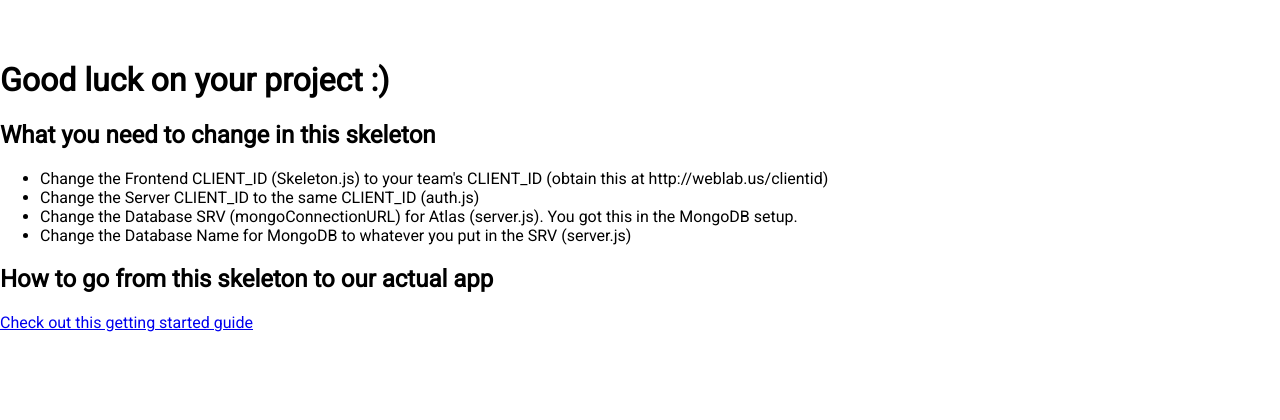
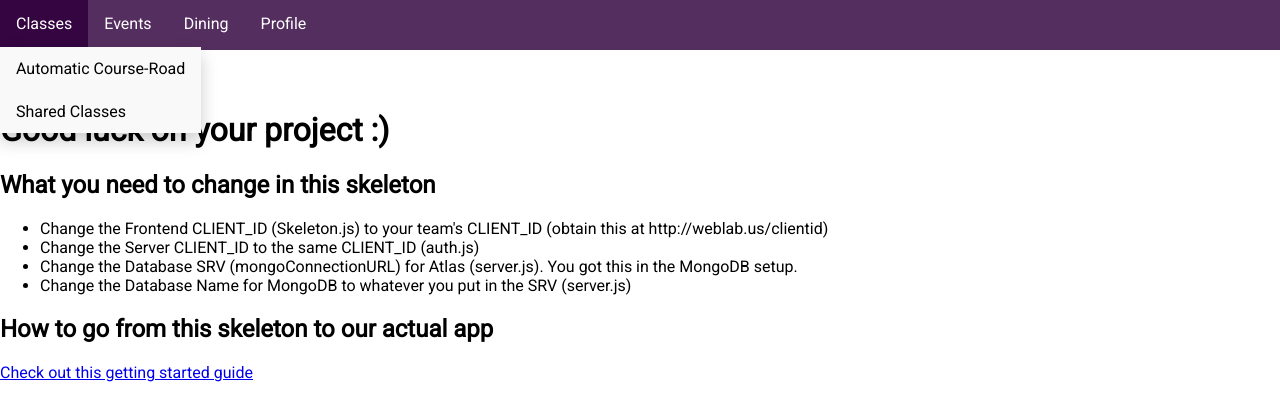
Before and after one commit to Jovan888777/IHTFP-webapp, a React app: page / in a window 1280 px wide. Shown: the top 420 px of the page. Built offline with nearby package versions, Linux system fonts and the light colour scheme; no server answers; the HTML template or start-up script is replaced by a standard one.

Commit message:
Navbar Modified

```diff
--- a/client/src/components/App.js
+++ b/client/src/components/App.js
@@ -10,6 +10,9 @@ import "../utilities.css";
 import { socket } from "../client-socket.js";
 
 import { get, post } from "../utilities";
+
+//ADDED BY TAMAR
+import NavBar from "./modules/NavBar.js";
 
 /**
  * Define the "App" component
@@ -43,6 +46,7 @@ const App = () => {
 
   return (
     <>
+      <NavBar />
       <Router>
         <Skeleton path="/" handleLogin={handleLogin} handleLogout={handleLogout} userId={userId} />
         <NotFound default />
--- a/client/src/components/modules/NavBar.css
+++ b/client/src/components/modules/NavBar.css
@@ -0,0 +1,85 @@
+/*NavBar Variables*/
+:root {
+    --content-width: 1000px;
+    --breakpoint: 799px;
+    --nav-height: 50px;
+    --nav-background: #32033fd3;
+    --nav-font-color: #ffffff;
+    --link-hover-color: #c70a75;
+}
+
+/*Outer wrapper*/
+.navigation {
+    height: var(--nav-height);
+    background: var(--nav-background);
+}
+
+/* Navbar container */
+.navbar {
+    overflow: hidden;
+    background-color: #333;
+    font-family: Arial;
+  }
+
+  /* Links inside the navbar */
+  .navbar a {
+    float: left;
+    font-size: 16px;
+    color: white;
+    text-align: center;
+    padding: 14px 16px;
+    text-decoration: none;
+  }
+
+  /* The dropdown container */
+  .dropdown {
+    float: left;
+    overflow: hidden;
+  }
+
+  /* Dropdown button */
+  .dropdown .dropbtn {
+    font-size: 16px;
+    border: none;
+    outline: none;
+    color: white;
+    padding: 14px 16px;
+    background-color: inherit;
+    font-family: inherit; /* Important for vertical align on mobile phones */
+    margin: 0; /* Important for vertical align on mobile phones */
+  }
+
+  /* Add a red background color to navbar links on hover */
+  .navbar a:hover, .dropdown:hover .dropbtn {
+    background-color: #32033fed;
+  }
+
+  /* Dropdown content (hidden by default) */
+  .dropdown-content {
+    display: none;
+    position: absolute;
+    background-color: #f9f9f9;
+    min-width: 160px;
+    box-shadow: 0px 8px 16px 0px rgba(0,0,0,0.2);
+    z-index: 1;
+  }
+
+  /* Links inside the dropdown */
+  .dropdown-content a {
+    float: none;
+    color: black;
+    padding: 12px 16px;
+    text-decoration: none;
+    display: block;
+    text-align: left;
+  }
+
+  /* Add a grey background color to dropdown links on hover */
+  .dropdown-content a:hover {
+    background-color: #ddd;
+  }
+
+  /* Show the dropdown menu on hover */
+  .dropdown:hover .dropdown-content {
+    display: block;
+  }
--- a/client/src/components/modules/NavBar.js
+++ b/client/src/components/modules/NavBar.js
@@ -1,2 +1,55 @@
 import React from "react";
 import "./NavBar.css";
+
+
+const NavBar = () => {
+    return (
+        <nav className="navigation">
+            <div className="dropdown">
+                <button className="dropbtn">
+                    Classes
+                    <i className="fa fa-caret-down"></i>
+                </button>
+                <div className="dropdown-content">
+                    <a href = "">Automatic Course-Road</a>
+                    <a hred = "">Shared Classes</a>
+                </div>
+            </div>
+            <div className="dropdown">
+                <button className="dropbtn">
+                    Events
+                    <i className="fa fa-caret-down"></i>
+                </button>
+                <div className="dropdown-content">
+                    <a href = "">View Event</a>
+                    <a hred = "">Add Event</a>
+                </div>
+            </div>
+            <div className="dropdown">
+                <button className="dropbtn">
+                    Dining
+                    <i className="fa fa-caret-down"></i>
+                </button>
+                <div className="dropdown-content">
+                    <a href = "">General Dining</a>
+                    <a hred = "">Shared Dining</a>
+                </div>
+            </div>
+            <div className="dropdown">
+                <button className="dropbtn">
+                    Profile
+                    <i className="fa fa-caret-down"></i>
+                </button>
+                <div className="dropdown-content">
+                    <a href = "">My Profile</a>
+                    <a hred = "">Friends</a>
+                    <a href = "">Preferences</a>
+                    <a hred = "">Logout</a>
+                </div>
+            </div>
+        </nav>
+
+    );
+}
+
+export default NavBar;
```
Also changed, not shown: 1 other file (tests, documents, lock files or other folders).
